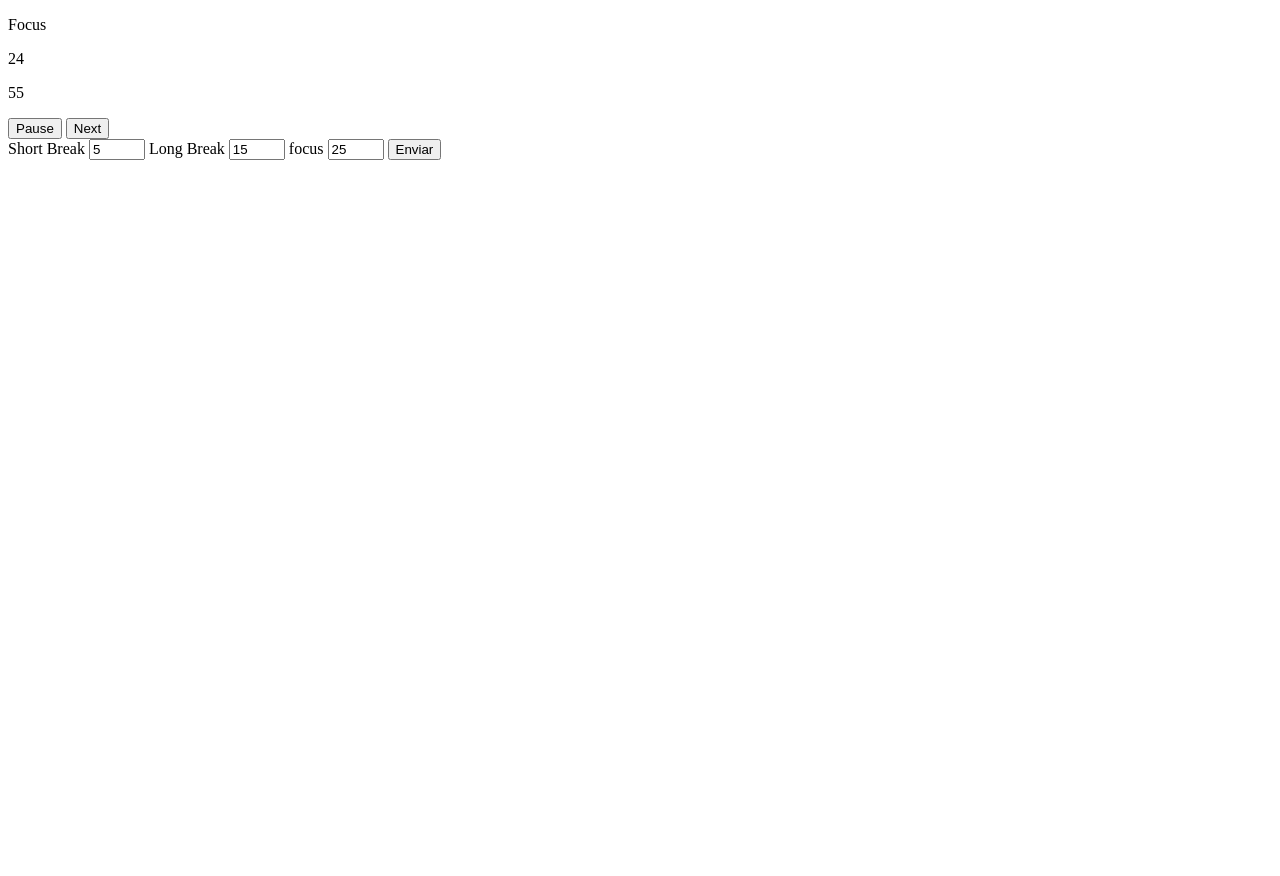
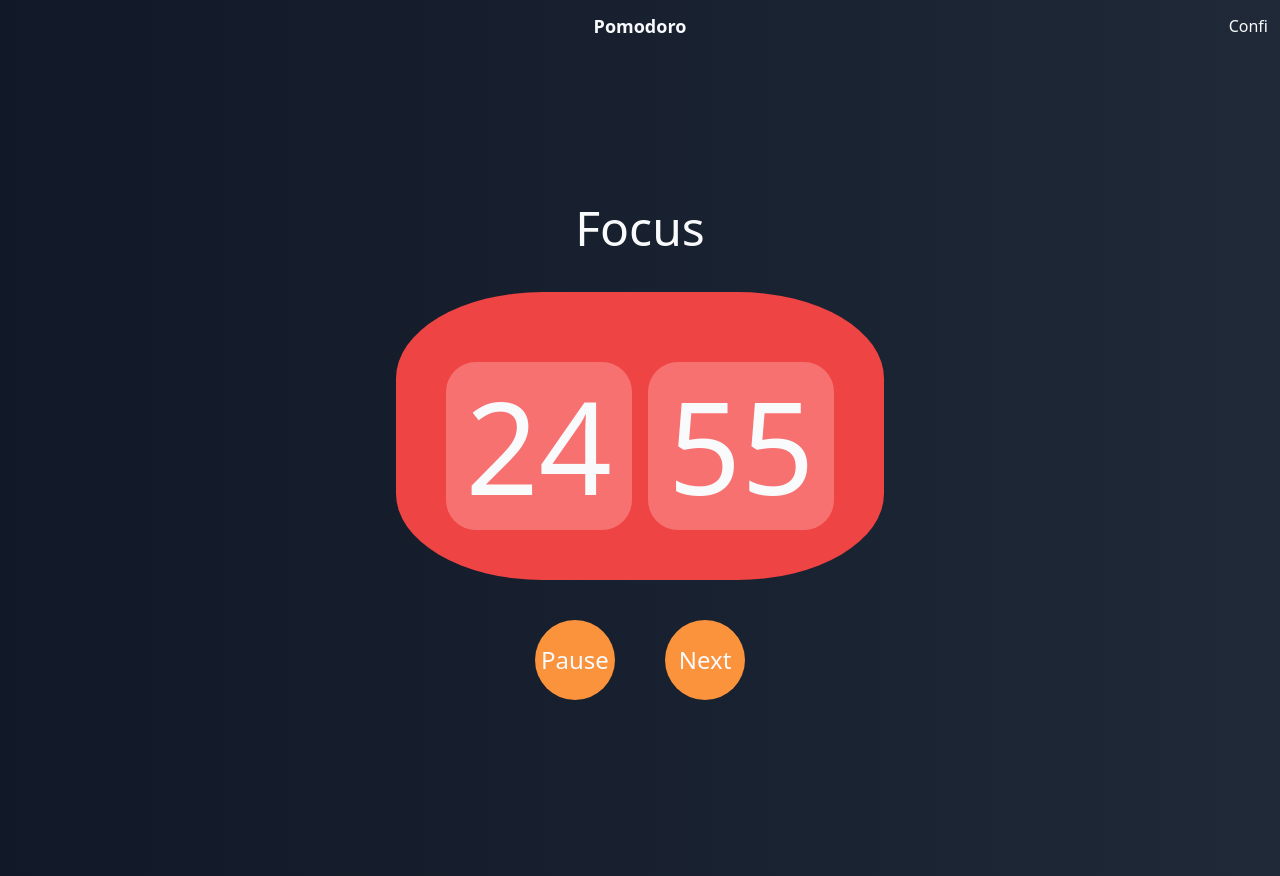
Before and after one commit to Sonya-c/notion_pomodoro, a plain HTML site: page index.html in a window 1280 px wide. Before the commit the page ends 800 px from the top, so only its background shows below. Drawn offline with nearby package versions, Linux system fonts and the light colour scheme.

Commit message:
feat: main styles

```diff
--- a/index.html
+++ b/index.html
@@ -5,16 +5,32 @@
     <meta http-equiv="X-UA-Compatible" content="IE=edge">
     <meta name="viewport" content="width=device-width, initial-scale=1.0">
     <title>Pomodoro</title>
+    <script src="https://cdn.tailwindcss.com"></script>
 </head>
-<body>
-    <p id="msg">Focus</p>
-    <p id="minutes">00</p>
-    <p id="seconds">00</p>
+<body class="h-screen bg-gradient-to-r from-gray-900 to-gray-800 text-slate-50">
+    <header class="p-3 grid grid-cols-3 gap-4">
+        <div></div>
+        <h1 class="text-center text-lg font-bold">Pomodoro</h1>
+        <div class="relative">
+            <button class="absolute inset-y-0 right-0">Confi</button>
+        </div>
+    </header>
 
-    <button onclick="toggle_pause()" id="pause_btn">Pause</button>
-    <button onclick="next()">Next</button>
+    <main class="h-full grid gap-10 place-content-center place-items-center">
+        <p id="msg" class="text-5xl text-center">Focus</p>
 
-    <form>
+        <div class="grid grid-cols-2 gap-4 bg-red-500 rounded-[30%] p-[50px] pt-[70px]">
+            <p class="bg-red-400 p-5 rounded-[30px] text-9xl" id="minutes">00</p>
+            <p class="bg-red-400 p-5 rounded-[30px] text-9xl" id="seconds">00</p>
+        </div>
+
+        <div class="w-1/2 grid grid-cols-2 gap-4 place-items-center">
+            <button class="bg-orange-400 rounded-[50%] text-2xl w-20 h-20" onclick="toggle_pause()" id="pause_btn">Pause</button>
+            <button class="bg-orange-400 rounded-[50%] text-2xl w-20 h-20" onclick="next()">Next</button>
+        </div>
+    </main>
+
+    <form class="invisible">
         <label for="short_break">Short Break</label>
         <input type="number" id="short_break" name="quantity" min="5" max="15" value="5">
 
--- a/script.js
+++ b/script.js
@@ -73,8 +73,8 @@ function pomodoro() {
     count = count + 1;
 
     // update the results
-    document.getElementById("minutes").innerHTML = minutes;
-    document.getElementById("seconds").innerHTML = seconds;
+    document.getElementById("minutes").innerHTML = (minutes < 10 ? "0" : "") + minutes;
+    document.getElementById("seconds").innerHTML = (seconds < 10 ? "0" : "") + seconds;
 
 }
 
```
